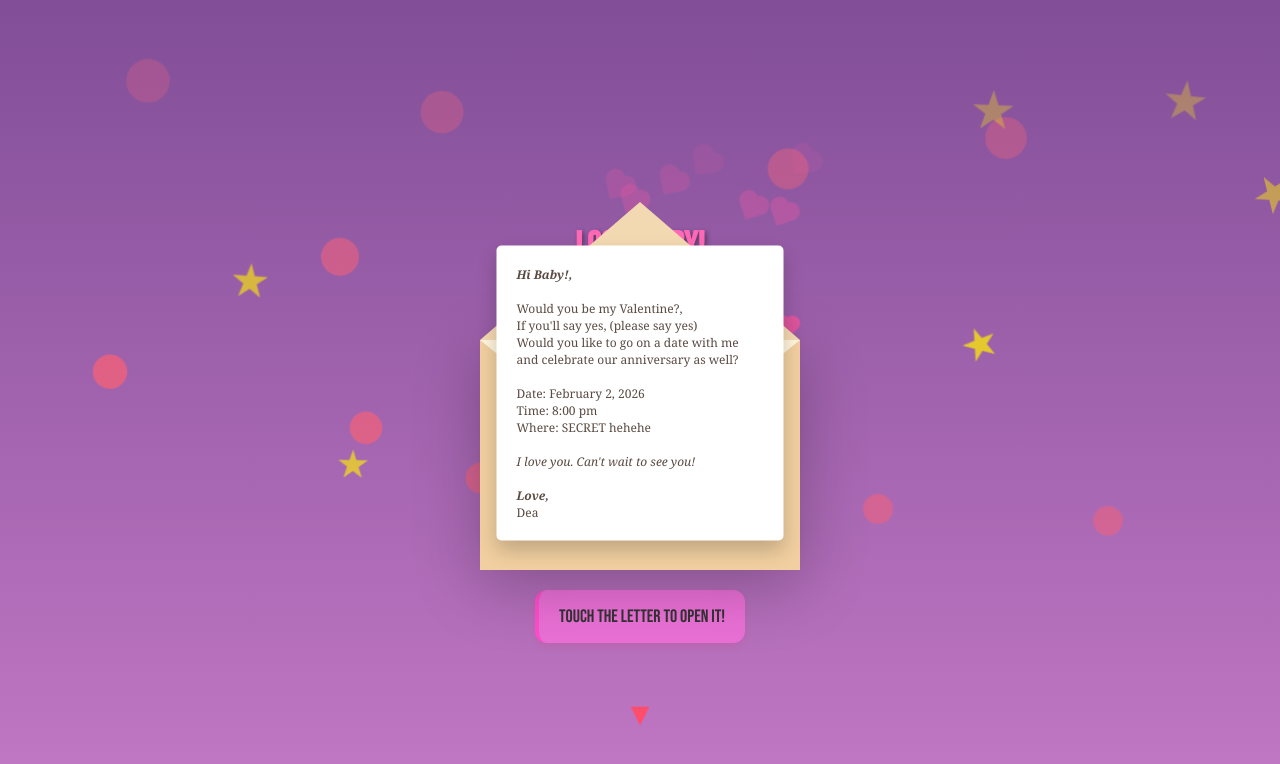
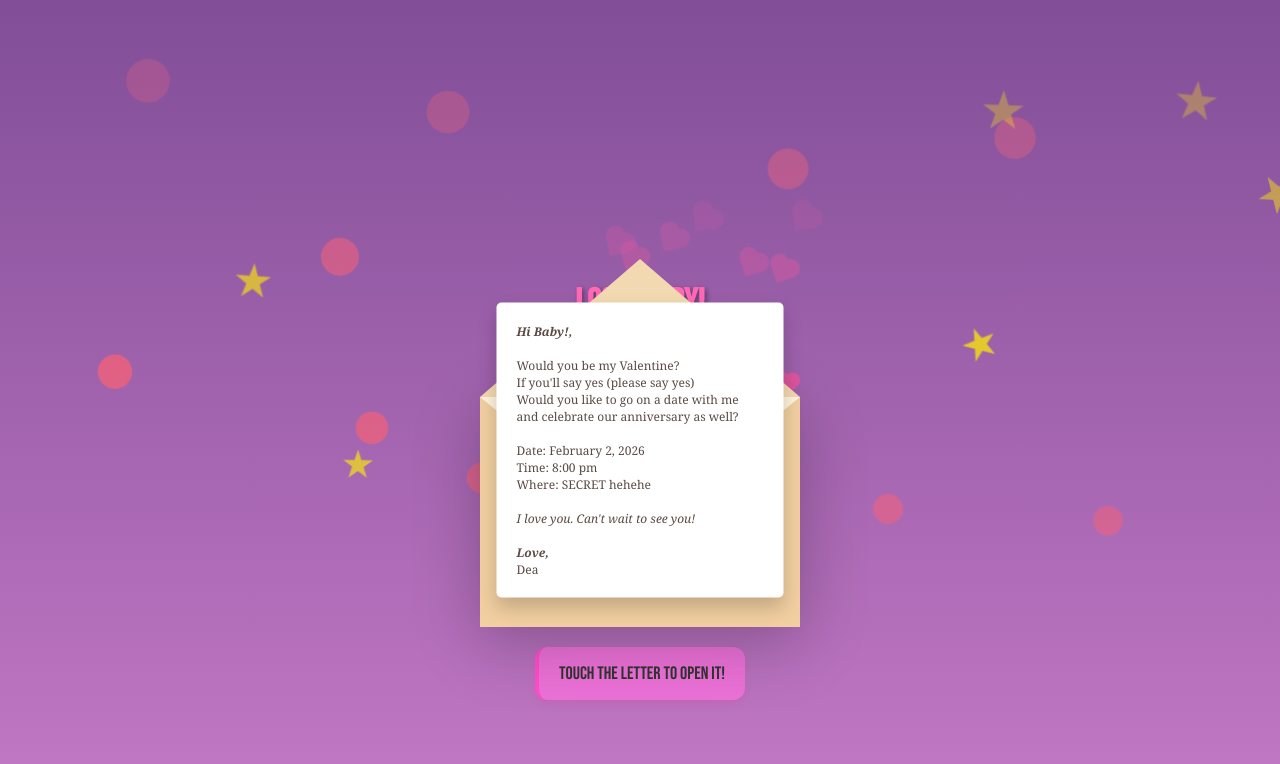
Before and after one commit to Deyy-code/HappyAnniversary-, a plain HTML site: page index.html in a window 1280 px wide. Both pictures are taken after a click on the element 640 px from the left and 511 px from the top of the page. Drawn offline with Linux system fonts and the light colour scheme.

Commit message:
Update index.html

```diff
--- a/index.html
+++ b/index.html
@@ -3,8 +3,8 @@
 <head>
   <meta charset="UTF-8" />
   <meta name="viewport" content="width=device-width, initial-scale=1.0" />
-  <title>Happy Annivesary!</title>
-  <link rel="icon" href="path/to/heart_favicon.ico" type="image/x-icon">
+  <title>Happy Anniversary!</title>
+
   <link rel="stylesheet" href="style.css" />
   <link rel="preconnect" href="https://fonts.googleapis.com">
   <link rel="preconnect" href="https://fonts.gstatic.com" crossorigin>
@@ -25,8 +25,8 @@
           <div class="letter">
             <div class="text">
               <em><b>Hi Baby!,</b></em><br><br>
-              <p>Would you be my Valentine?,</p>
-              <p>If you'll say yes, (please say yes)</p>
+              <p>Would you be my Valentine?</p>
+              <p>If you'll say yes (please say yes)</p>
               <p>Would you like to go on a date with me and celebrate our anniversary as well?</p><br>
               <p>Date: February 2, 2026</p>
               <p>Time: 8:00 pm</p>
@@ -45,10 +45,6 @@
       <div class="message-before-playlist">
         <p>TOUCH THE LETTER TO OPEN IT!</p>
       </div>
-
-      <div class="down-arrow" style="display: none;">
-        <span>&#x25BC;</span>
-      </div>
     </div>
   </div>
 
@@ -61,14 +57,12 @@
     <span style="left: 85%; animation-delay: 5s;"></span>
   </div>
 
+<!-- MAIN SCRIPT -->
 <script>
 const envelope = document.querySelector('.envelope-wrapper');
 const letter = document.querySelector('.letter');
-const arrow = document.querySelector('.down-arrow');
 let opened = false;
 let userHasScrolled = false;
-
-arrow.style.display = 'none';
 
 window.addEventListener('scroll', () => userHasScrolled = true);
 window.addEventListener('touchmove', () => userHasScrolled = true);
@@ -85,7 +79,12 @@ const observer = new IntersectionObserver((entries) => {
 envelope.addEventListener('click', () => {
   if (opened) return;
   opened = true;
+
   envelope.classList.remove('shake');
+  seequenceOpen();
+});
+
+function seequenceOpen() {
   envelope.classList.add('flap');
   popHearts();
 
@@ -93,18 +92,18 @@ envelope.addEventListener('click', () => {
     envelope.classList.add('open');
     letter.classList.add('slide-sequence');
     continuousHearts();
-    arrow.style.display = 'block';
 
     document.querySelectorAll('.hidden-on-load').forEach(el => {
       observer.observe(el);
     });
   }, 800);
-});
+}
 
 function popHearts() {
   const container = document.querySelector('.envelope-wrapper');
   let count = 0;
   const totalHearts = 30;
+
   const interval = setInterval(() => {
     if (count >= totalHearts) {
       clearInterval(interval);
@@ -117,22 +116,21 @@ function popHearts() {
 
 function continuousHearts() {
   const container = document.querySelector('.envelope-wrapper');
-  setInterval(() => {
-    createHeart(container);
-  }, 800);
+  setInterval(() => createHeart(container), 800);
 }
 
 function createHeart(container) {
   const heart = document.createElement('div');
   heart.classList.add('flying-heart');
-  heart.style.left = `${Math.random() * 100}%`;
-  heart.style.animationDuration = `${1 + Math.random()}s`;
-  heart.style.fontSize = `${10 + Math.random() * 20}px`;
+  heart.style.left = Math.random() * 100 + '%';
+  heart.style.animationDuration = 1 + Math.random() + 's';
+  heart.style.fontSize = 10 + Math.random() * 20 + 'px';
   container.appendChild(heart);
   setTimeout(() => heart.remove(), 5000);
 }
 </script>
 
+<!-- FLOATING SHAPES SCRIPT -->
 <script>
 const shapeContainer = document.querySelector('.floating-shapes');
 
@@ -140,7 +138,7 @@ function createShape(className, count) {
   for (let i = 0; i < count; i++) {
     const span = document.createElement('span');
     span.className = className;
-    span.style.left = Math.floor(Math.random() * 100) + '%';
+    span.style.left = Math.random() * 100 + '%';
     span.style.animationDelay = Math.random() * 5 + 's';
     shapeContainer.appendChild(span);
   }
```
